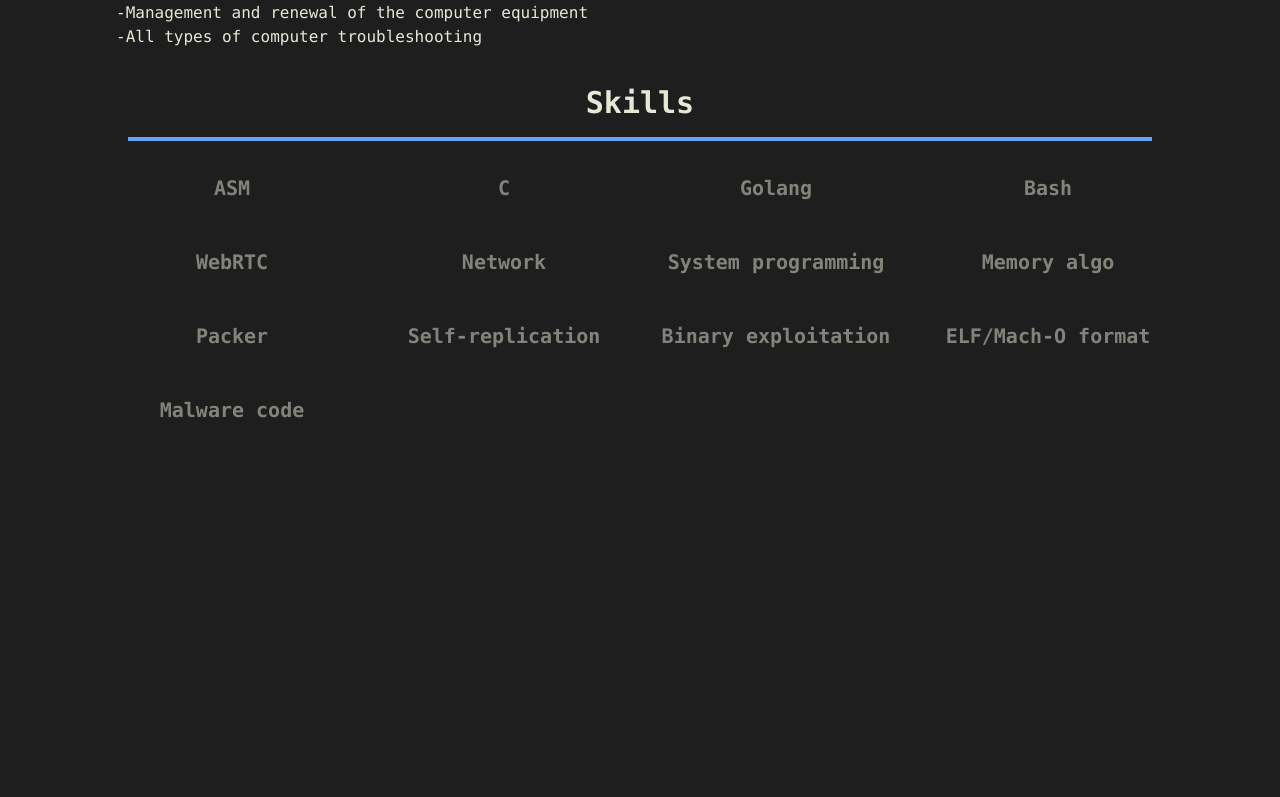
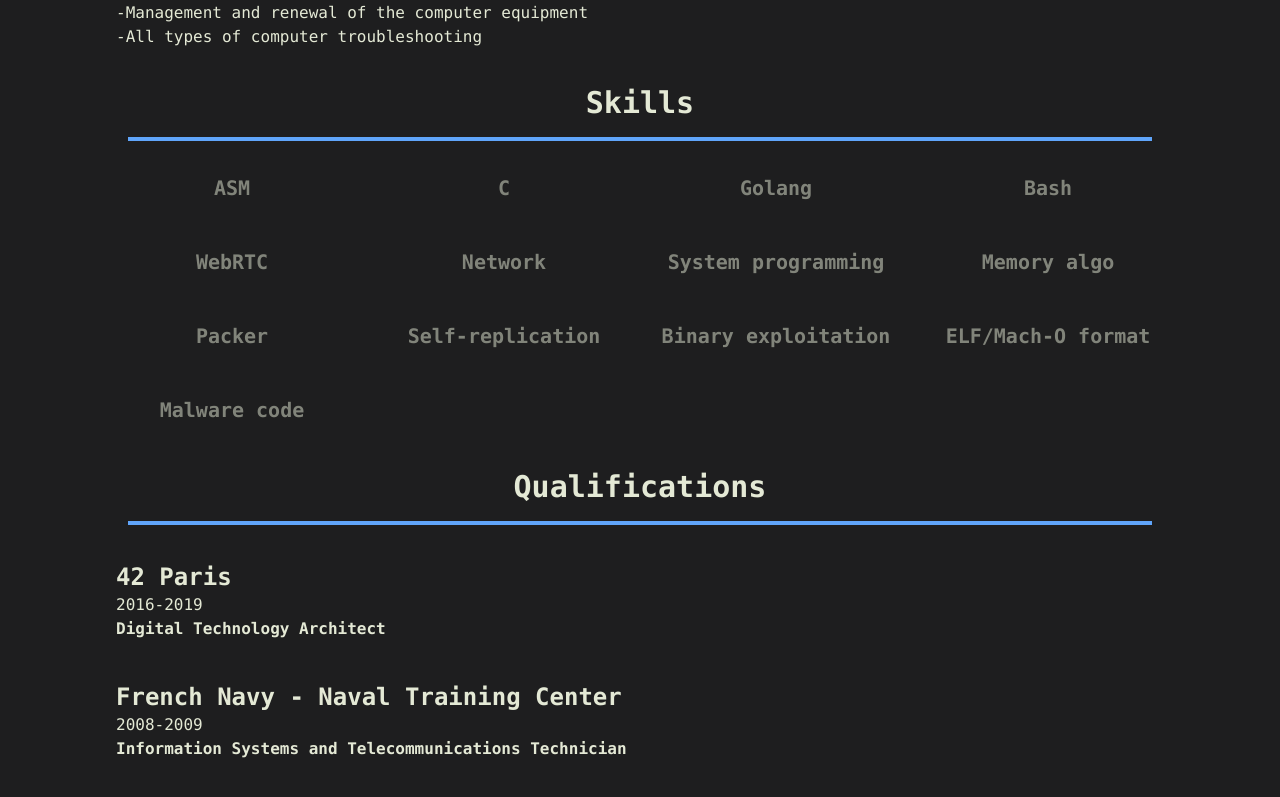
Before and after one commit to x1904/x1904-portal, a Next.js app: page /about in a window 1280 px wide. Shown: the part 1853-2650 px from the top of the page. Before the commit the page ends 2330 px from the top, so only its background shows below. Built offline with nearby package versions, Linux system fonts and the light colour scheme.

Commit message:
add qualifications

```diff
--- /dev/null
+++ b/data/formations.json
@@ -0,0 +1,14 @@
+{"formations" : [
+    {
+        "school": "42 Paris",
+        "logo": "",
+        "period": "2016-2019",
+        "title": "Digital Technology Architect"
+    },
+    {
+        "school": "French Navy - Naval Training Center",
+        "logo": "",
+        "period": "2008-2009",
+        "title": "Information Systems and Telecommunications Technician"
+    }
+]}
--- a/src/app/about/page.tsx
+++ b/src/app/about/page.tsx
@@ -2,6 +2,7 @@
 import Image from 'next/image'
 import Jobs from '../jobs'
 import Skills from '../skills'
+import Formations from '../formations'
 import { useEffect } from 'react';
 import '../globals.css'
 import Link from 'next/link';
@@ -40,6 +41,7 @@ export default function Home() {
       </div>
       <Jobs />
       <Skills />
+      <Formations />
     </main>
   )
 }
--- /dev/null
+++ b/src/app/formation.tsx
@@ -0,0 +1,39 @@
+'use client'
+
+import Image from 'next/image'
+import FormationInterface from './formationinterface';
+import { useState } from 'react'
+
+const Formation: React.FC<{formation:FormationInterface}> = ({
+    formation:{
+        school,
+        logo,
+        title,
+        period
+    },
+}) => {
+    const containerStyle = {
+        margin: "2%",
+        width: "100%"
+    }
+    return (
+        <div className=' m-5' >
+            <div className="flex items-center space-x-4">
+                { logo != "" && <Image
+                className='inline'
+                alt="school logo"
+                src={logo}
+                width={50}
+                height={50}
+                />}
+                <div className="flex flex-col">
+                    <h2 className="text-white-700 text-2xl font-semibold" >{school}</h2>
+                    <h2 className="text-white-500">{period}</h2>
+                </div>
+            </div >
+            <h2 className={`text-1xl font-semibold`}>{title}</h2>
+        </div>
+    )
+}
+
+export default Formation;
--- /dev/null
+++ b/src/app/formationinterface.tsx
@@ -0,0 +1,6 @@
+export default interface FormationInterface {
+    school: string;
+    logo: string;
+    period: string;
+    title: string;
+}
--- /dev/null
+++ b/src/app/formations.tsx
@@ -0,0 +1,40 @@
+'use client'
+
+import formationsData from '../../data/formations.json';
+import Formation from './formation';
+import FormationInterface from './formationinterface'
+import { useState } from 'react';
+
+interface Formations {
+ formations: FormationInterface[];
+}
+
+const Formations: React.FC = () => {
+    const data: Formations = formationsData
+    const containerStyle = {
+        border: "1px solid black",
+        width: "100%"
+    }
+    const [isListVisible, setListVisible] = useState(true);
+    const toggleListVisibility = () => {
+        setListVisible(!isListVisible);
+      };
+    return (
+        <div className="my-8 lg:my-2 w-full">
+            <h1 className="w-full text-3xl font-bold text-center" onClick={toggleListVisibility}>
+                {/* <h3 className="underline border-blue-400">Formations</h3> */}
+                Qualifications
+                <div className="my-4 mx-8 bg-blue-400 h-1"></div>
+            </h1>
+            <div className="relative grid place-items-center w-full" >
+                {isListVisible && data.formations.map(formation => (
+                    <div key={formation.title} className='m-auto min-w-full'>
+                    <Formation formation={formation} />
+                    </div>
+                ))}
+            </div>
+        </div>
+    )
+}
+
+export default Formations
```
